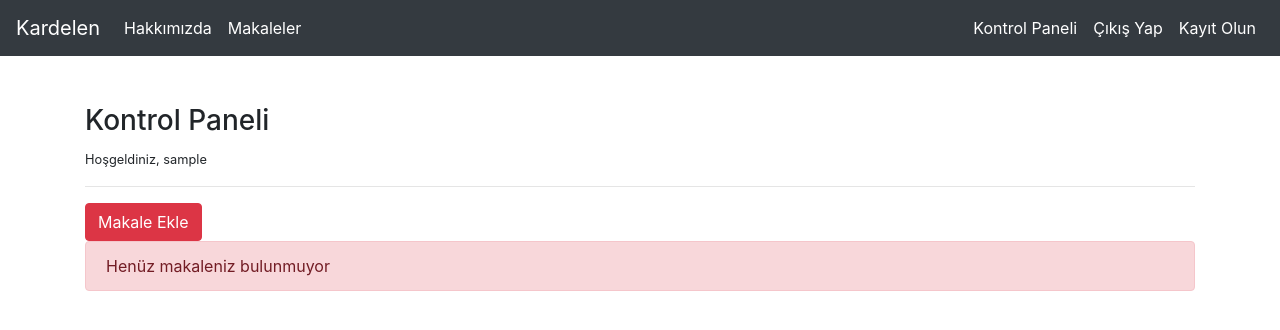
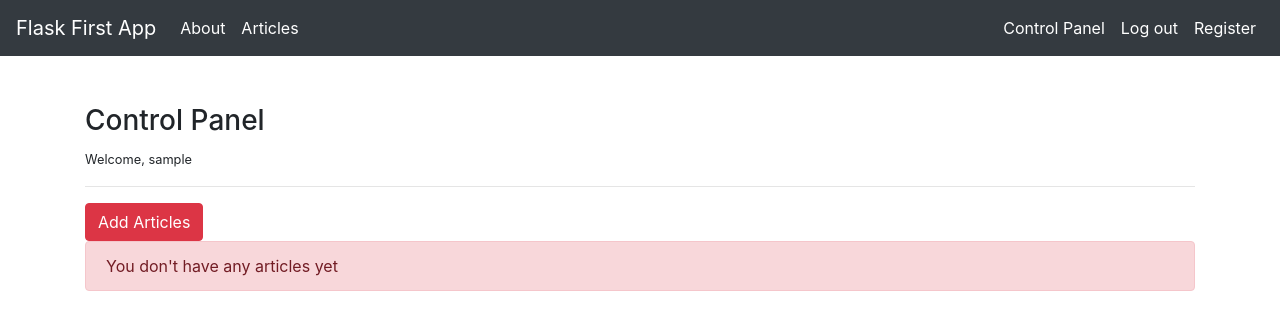
Before and after one commit to kardelenyurtkuran/FlaskArticlesApp, a Flask app: page /dashboard in a window 1280 px wide. Shown: the top 330 px of the page. Run offline with Flask 3, Linux system fonts and the light colour scheme; the visitor is signed in with stand-in values (Sample User, id 1); data that the repository does not hold is empty; some libraries are stand-ins or nearby versions.

Commit message:
fix #3 , #4

```diff
--- a/main.py
+++ b/main.py
@@ -4,7 +4,7 @@ import pymysql.cursors
 from wtforms import StringField, PasswordField, TextAreaField
 from wtforms.validators import DataRequired, EqualTo, Length, Email
 from passlib.hash import sha256_crypt
-from functools import wraps #decoratorlarda kullanılan yapı
+from functools import wraps #structure used in decorators
 
 app = Flask(__name__)
 
@@ -24,35 +24,35 @@ connection = pymysql.connect(
     cursorclass=pymysql.cursors.DictCursor
 )
 
-#Kullanıcı giriş decorator
-#Flask dökümanları içinden hazır bulabilirsin
+#user login decorator
+#You can find it ready in Flask documentation.
 
-def login_required(f): #decorator ana yapı
-    @wraps(f) #decorator ana yapı
-    def decorated_function(*args, **kwargs): #decorator ana yapı
-        if "logged_in" in session: #session içinde logged_in varsa değer True olur yani kullanıcı giriş yapmıştır. Bu durumda kullanıcı girişi yapılmadan ../dashboard uzatsına ulaşılamaz
-            return f(*args, **kwargs) #decorator ana yapı
+def login_required(f): #decorator main structure
+    @wraps(f) #decorator main structure
+    def decorated_function(*args, **kwargs): #decorator main structure
+        if "logged_in" in session: #If there is logged_in in the session, the value is True, meaning the user is logged in. In this case, the ../dashboard extension cannot be accessed without user login.
+            return f(*args, **kwargs) #decorator main structure
         else:
-            flash("Bu sayfayı görüntülemek için lütfen giriş yapın", "danger")
-            return redirect(url_for("login")) #giriş sayfasına yönlendir
-    return decorated_function #decorator ana yapı
+            flash("Please log in to view this page", "danger")
+            return redirect(url_for("login")) #redirect to login page
+    return decorated_function #decorator main structure
 
 
 # Kullanıcı Kayıt Formu
 class RegisterForm(FlaskForm):
 
-    name = StringField("İsim Soyisim", validators=[Length(min=4, max=25)])
-    username = StringField("Kullanıcı Adı", validators=[Length(min=5, max=35)])
-    email = StringField("Email Adresi", validators=[Email(message="Lütfen geçerli bir email adresi girin")])
-    password = PasswordField("Şifre", validators=[
-        DataRequired(message="Lütfen bir parola belirleyin"),
-        EqualTo(fieldname="confirm", message="Parolonız uyuşmuyor")
+    name = StringField("Name Surname", validators=[Length(min=4, max=25)])
+    username = StringField("Username", validators=[Length(min=5, max=35)])
+    email = StringField("Email Address", validators=[Email(message="Please enter a valid email address")])
+    password = PasswordField("Password", validators=[
+        DataRequired(message="Please set a password"),
+        EqualTo(fieldname="confirm", message="Your password does not match")
     ])
-    confirm = PasswordField("Parola Doğrula")
+    confirm = PasswordField("Verify password")
 
 class LoginForm(FlaskForm):
-    username = StringField("Kullanıcı Adı")
-    password = PasswordField("Parola")
+    username = StringField("Username")
+    password = PasswordField("Password")
 
 
 @app.route("/")
@@ -77,8 +77,8 @@ def articles():
 
 
 @app.route("/dashboard")
-@login_required #giriş yapılmadan hemen önce decorator kontrol et, tüm giriş yaptığın fonksiyonlarda bu yapıyı kullan,
-# büyük yapılarda her seferinde session kontrol edersin çok fazla if şartı yazman gerekir, decorator aktif kullan
+@login_required #Check the decorator just before logging in, use this structure in all your logged in functions,
+# In large structures, you check the session every time, you have to write a lot of if conditions, use decorator active.
 def dashboard():
     cursor = connection.cursor()
     query = "SELECT * FROM articles WHERE author = %s"
@@ -95,22 +95,22 @@ def dashboard():
 def register():
     try:
         form = RegisterForm(request.form)
-        #print(form.validate(), form.errors) # form.validate() false olursa dönen hatayı ekrana yazdırmak için, aynı zamanda proje üstünde de yazdırıyor
-        if request.method == "POST" and form.validate(): #form.validate istenen tüm şartları sağlaması halinde True döner. Formda doldurulan alanlarda bir problem olup olmadığı kontrol edilir
-            name = form.name.data #formda ki name bilgisini almak
+        #print(form.validate(), form.errors) # If form.validate() is false, it also prints the error on the project to the screen.
+        if request.method == "POST" and form.validate(): #form.validate returns True if all required conditions are met. It is checked whether there is a problem in the fields filled in the form.
+            name = form.name.data #get the name information in the form
             username = form.username.data
             email = form.email.data
-            password = sha256_crypt.encrypt(form.password.data) #password bilgisini şifreli kaydetmek için
+            password = sha256_crypt.encrypt(form.password.data) #To save password information encrypted
 
             cursor = connection.cursor()
             query = "INSERT INTO users (name, email, username, password) VALUES (%s, %s, %s, %s)"
             cursor.execute(query, (name, email, username, password))
-            connection.commit() #databaseden get yapılacağı zaman bunu kullanmana gerek yok
-            cursor.close() #arka planda gereksiz kaynak kullanmamak için
-            flash("Başarıyla Kayıt Oldunuz", "success") #message, category
-            return redirect(url_for("login")) #fonksiyon ismine göre belli bir sayfaya göndermek için, kayıt olduktan sonra giriş yap sayfasına gelir
+            connection.commit() #You do not need to use this when getting from the database.
+            cursor.close() #To avoid using unnecessary resources in the background
+            flash("You have successfully registered", "success") #message, category
+            return redirect(url_for("login")) #To send to a certain page according to the function name, after registering, it comes to the login page.
         else:
-            return render_template("register.html", form= form) #RegisterForm ile oluşturduğun formu göndermek için form=form
+            return render_template("register.html", form= form) #To send the form you created with RegisterForm, use form=form.
     except Exception as e:
         print(e)
 
@@ -123,31 +123,31 @@ def login():
         password_entered = form.password.data
         cursor = connection.cursor()
         query = "SELECT * FROM users WHERE username = %s"
-        result = cursor.execute(query, (username,)) #tek elemanlı demetse eğer yanına , koymalısın yoksa demet olarak algılamıyor
+        result = cursor.execute(query, (username,)) #If it is a single element tuple, you must put "," next to it, otherwise it will not be detected as a tuple.
 
-        if result > 0: #girilen kullanıcı adına sahip kullanıcı varsa
-            data = cursor.fetchone() # username'e sahip satırın tamamı
+        if result > 0: #If there is a user with the entered username
+            data = cursor.fetchone() # the entire row with username
             real_password = data["password"]
 
-            if sha256_crypt.verify(password_entered, real_password): #kullanıcı var ve parolası doğru
-                flash("Başarıyla giriş yaptınız", "success")
-                session["logged_in"] = True  #Oturum kontrolü
+            if sha256_crypt.verify(password_entered, real_password): #The user exists and the password is correct
+                flash("You have successfully logged in", "success")
+                session["logged_in"] = True  #Session control
                 session["username"] = username
 
                 return redirect(url_for("index"))
 
-            else: #parola yanlış
-                flash("Şifre Hatalı", "danger")
-                session["logged_in"] = False  # Oturum kontrolü
+            else: #incorrect password
+                flash("Password is incorrect", "danger")
+                session["logged_in"] = False  # Session control
                 return redirect(url_for("login"))
 
-        else: #kullanıcı yok
-            flash("Böyle bir kullanıcı bulunmuyor", "danger")
-            session["logged_in"] = False  # Oturum kontrolü
+        else: #no users
+            flash("There is no such user", "danger")
+            session["logged_in"] = False  #Session control
             return redirect(url_for("login"))
 
-        cursor.close()  # arka planda gereksiz kaynak kullanmamak için
-    return render_template("login.html", form=form)  #LoginForm ile oluşturduğun formu göndermek için form=form
+        cursor.close()  #To avoid using unnecessary resources in the background
+    return render_template("login.html", form=form)  #To send the form you created with LoginForm, use form=form
 
 #Makale ekleme
 @app.route("/addarticle", methods=["GET", "POST"])
@@ -160,46 +160,46 @@ def addarticle():
         cursor = connection.cursor()
         query = "INSERT INTO articles(title, author, content) VALUES(%s, %s, %s)"
         cursor.execute(query, (title,session["username"], content))
-        connection.commit()  # databaseden get yapılacağı zaman bunu kullanmana gerek yok
+        connection.commit()  # You do not need to use this when getting from the database.
         cursor.close()
-        flash("Makale Başarıyla Eklendi", "success")
+        flash("Article Added Successfully", "success")
         return redirect(url_for("dashboard"))
-    return render_template("addarticle.html", form =form)  #LoginForm ile oluşturduğun formu göndermek için form=form
+    return render_template("addarticle.html", form =form)  #To send the form you created with LoginForm, use form=form
 
 #Makale Güncelle
 @app.route("/edit/<string:id>", methods = ["GET", "POST"])
-@login_required #kullanıcı girişi yapılıp yapılmadığını kontrol etmek için
+@login_required #To check whether the user is logged in or not
 def update(id):
     if request.method == "GET":
         cursor = connection.cursor()
         query = "SELECT * FROM articles WHERE id= %s AND author= %s"
         result = cursor.execute(query, (id, session["username"]))
-        if result == 0:
-            flash("Böyle bir makale yok veya bu işleme yetkiniz yok", "danger") #kullanıcıya ait bir makale değilse yada makale hiç yoksa result = 0 olacaktır
+        if result == 0: #If it is not an article belonging to the user or the article does not exist at all, result = 0
+            flash("No such article exists or you are not authorized for this action", "danger")
             return redirect(url_for("index"))
         else:
             article = cursor.fetchone()
             form = ArticleForm()
-            form.title.data = article["title"] #güncelle sayfasında içerik dolu olması için
-            form.content.data = article["content"] #güncelle sayfasında içerik dolu olması için
+            form.title.data = article["title"] #so that the update page is full of content
+            form.content.data = article["content"] #so that the title is full on the update page
             return render_template("update.html", form=form)
 
     else: #POST REQUEST
         form = ArticleForm(request.form)
-        newTitle = form.title.data #Yeni yazılanlar
-        newContent = form.content.data #Yeni yazılanlar
+        newTitle = form.title.data #new posts
+        newContent = form.content.data #new posts
         query2 = "UPDATE articles SET title = %s , content = %s WHERE id = %s"
         cursor = connection.cursor()
         cursor.execute(query2, (newTitle, newContent, id))
         connection.commit()
-        flash("Makale Başarıyla Güncellendi", "success")
+        flash("Article Updated Successfully", "success")
         return redirect(url_for("dashboard"))
 
 
 
 #makale Silme
-@app.route("/delete/<string:id>") #dinamik url
-@login_required #makale silmek için önce kullanıcı girişi olup olmadığını kontrol etmelisin
+@app.route("/delete/<string:id>") #dynamic url
+@login_required #To delete an article, you must first check if there is user login.
 def delete(id):
     cursor = connection.cursor()
     query = "SELECT * FROM articles WHERE author = %s AND id = %s"
@@ -207,16 +207,16 @@ def delete(id):
     if result>0:
         query2 = "DELETE FROM articles WHERE id = %s"
         cursor.execute(query2, (id,))
-        connection.commit() #sql tablosunun değiştiği bir sorgu yapıyorsan (CRUD)
+        connection.commit() #If you are making a query where the sql table changes (CRUD)
         return redirect(url_for("dashboard"))
     else:
-        flash("Böyle bir makale yok veya bu işleme yetkiniz yok", "danger")
+        flash("No such article exists or you are not authorized for this action", "danger")
         return redirect(url_for("index"))
 
 #Makale Form
 class ArticleForm(FlaskForm):
-    title = StringField("Makale Başlığı", validators=[Length(min=5, max=100)]) #lineedit benzeri bir alan, makale başlığı
-    content = TextAreaField("Makale İçeriği", validators=[Length(min=10)]) #lineeditten daha geniş bir alan oluşturmak için, makale içeriği
+    title = StringField("Article title", validators=[Length(min=5, max=100)]) #lineedit-like area, article title
+    content = TextAreaField("Article Content", validators=[Length(min=10)]) #To create a larger area than lineedit, article content
 
 
 #Detay Sayfası
@@ -235,14 +235,14 @@ def article(id):
 @app.route("/search", methods = ["GET", "POST"])
 def search():
     if request.method == "GET":
-        return redirect(url_for("index")) #Herhangi bir get request kabul etme örneğin aramaya direk http://127.0.0.1:5000/search yazarsan başlangıç sayfasına yönlenirsin
+        return redirect(url_for("index")) #Do not accept any get request, for example, if you type http://127.0.0.1:5000/search directly into the search, you will be directed to the starting page.
     else:
-        keyword = request.form.get("keyword") #input alanında yazan = keyword
+        keyword = request.form.get("keyword") #Written in input field = keyword
         cursor = connection.cursor()
-        query = "SELECT * FROM articles WHERE title LIKE '%" + keyword + "%' " #title da keyword geçenleri sıralamak için, search yaparken
+        query = "SELECT * FROM articles WHERE title LIKE '%" + keyword + "%' " #To sort the keywords in the title, while doing a search
         result = cursor.execute(query)
         if result==0:
-            flash("Aranan kelimeye uygun makale bulunamadı", "warning")
+            flash("No article was found matching the search term.", "warning")
             return redirect(url_for("articles"))
         else:
             articles = cursor.fetchall()
--- a/templates/about.html
+++ b/templates/about.html
@@ -1,8 +1,8 @@
 {% extends "layout.html" %}
 
 {% block body %}
-<h3>Hakkımda</h3>
+<h3>About</h3>
 <hr>
-Merhaba, Ben Kardelen. Herkese İyi Günleeeeeeeeeeerr
+Project trial with Flask
 <hr>
 {% endblock body %}
--- a/templates/dashboard.html
+++ b/templates/dashboard.html
@@ -2,11 +2,11 @@
 
 {% block body %}
 
-<h3>Kontrol Paneli</h3>
-<small>Hoşgeldiniz, {{session["username"]}}</small>
+<h3>Control Panel</h3>
+<small>Welcome, {{session["username"]}}</small>
 <hr>
 
-<a href="/addarticle" class = "btn btn-danger">Makale Ekle</a>
+<a href="/addarticle" class = "btn btn-danger">Add Articles</a>
 
 {% if articles%}
 <table class="table table-hover">
@@ -25,8 +25,8 @@
       <td><a href="/article/{{article.id}}">{{article.title}}</a></td>
       <td>{{article.author}}</td>
       <td>{{article.created_date}}</td>
-      <td><a href="/edit/{{article.id}}" class = "btn btn-danger">Güncelle</a></td>
-    <td><a href="/delete/{{article.id}}" class = "btn btn-danger">Sil</a></td>
+      <td><a href="/edit/{{article.id}}" class = "btn btn-danger">Edit</a></td>
+    <td><a href="/delete/{{article.id}}" class = "btn btn-danger">Delete</a></td>
   </tr>
   {% endfor %}
     <!--
@@ -41,6 +41,6 @@
   </tbody>
 </table>
 {% else %}
-<div class = "alert alert-danger">Henüz makaleniz bulunmuyor</div>
+<div class = "alert alert-danger">You don't have any articles yet</div>
 {% endif %}
 {% endblock body %}
--- a/templates/includes/navbar.html
+++ b/templates/includes/navbar.html
@@ -1,35 +1,35 @@
 <nav class="navbar navbar-expand-md navbar-dark bg-dark mb-4">
-  <a class="navbar-brand" href="/">Kardelen</a>
+  <a class="navbar-brand" href="/">Flask First App</a>
   <button class="navbar-toggler" type="button" data-toggle="collapse" data-target="#navbarCollapse" aria-controls="navbarCollapse" aria-expanded="false" aria-label="Toggle navigation">
     <span class="navbar-toggler-icon"></span>
   </button>
   <div class="collapse navbar-collapse" id="navbarCollapse">
     <ul class="navbar-nav mr-auto">
       <li class="nav-item active">
-        <a class="nav-link" href="/about">Hakkımızda</a>
+        <a class="nav-link" href="/about">About</a>
       <li class="nav-item active">
-        <a class="nav-link" href="/articles">Makaleler</a>
+        <a class="nav-link" href="/articles">Articles</a>
     </ul>
 
     <ul class="navbar-nav ml-auto">
 
       {% if session["logged_in"] %}
       <li class="nav-item active">
-        <a class="nav-link" href="/dashboard">Kontrol Paneli</a>
+        <a class="nav-link" href="/dashboard">Control Panel</a>
       </li>
 
       <li class="nav-item active">
-        <a class="nav-link" href="/logout">Çıkış Yap</a>
+        <a class="nav-link" href="/logout">Log out</a>
       </li>
       {% else %}
       <li class="nav-item active">
-        <a class="nav-link" href="/logout">Giriş Yap</a>
+        <a class="nav-link" href="/logout">Login</a>
       </li>
       {% endif %}
 
 
       <li class="nav-item active">
-        <a class="nav-link" href="/register">Kayıt Olun</a></li>
+        <a class="nav-link" href="/register">Register</a></li>
 
     </ul>
 
--- a/templates/index2.html
+++ b/templates/index2.html
@@ -2,8 +2,8 @@
 
 {%block body%}
 <div class =  "jumbotron text-center">
-    <h3>Kardelenin İlk Projesine Hoş Geldin</h3>
-    <p>Merhaba sayın seyirciler</p>
+    <h3>Flask Features</h3>
+    <p>This project will be used to test flask features</p>
 </div>
 
 <ul>
--- a/templates/layout.html
+++ b/templates/layout.html
@@ -5,7 +5,7 @@
     <meta name="viewport" content="width=device-width, initial-scale=1.0">
     <meta http-equiv="X-UA-Compatible" content="ie=edge">
     <link rel="stylesheet" href="https://cdn.jsdelivr.net/npm/bootstrap@4.0.0/dist/css/bootstrap.min.css" integrity="sha384-Gn5384xqQ1aoWXA+058RXPxPg6fy4IWvTNh0E263XmFcJlSAwiGgFAW/dAiS6JXm" crossorigin="anonymous">
-    <title>Navigation Bar</title>
+    <title>First Flask App</title>
 </head>
 <body>
 
--- a/templates/login.html
+++ b/templates/login.html
@@ -1,7 +1,7 @@
 {% extends "layout.html" %}
 
 {% block body %}
-  <h3>Giriş Yap</h3>
+  <h3>Login</h3>
   <hr>
   {% from "includes/formhelpers.html" import render_field %}
 
--- a/templates/register.html
+++ b/templates/register.html
@@ -3,7 +3,7 @@
 {% block body %}
     {% from "includes/formhelpers.html" import render_field %}
 
-    <h3>Kayıt Olun</h3>
+    <h3>Register</h3>
     <hr>
 
     <form method="post" >
```
